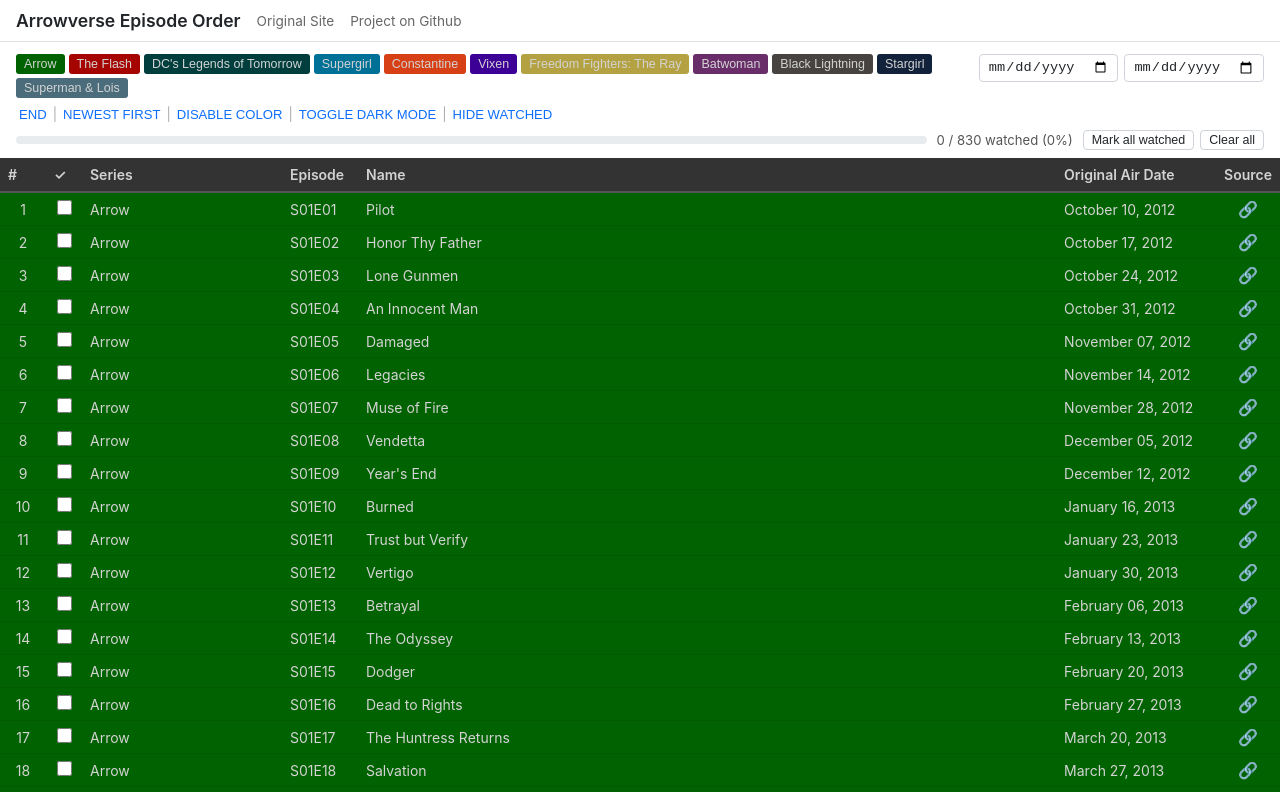
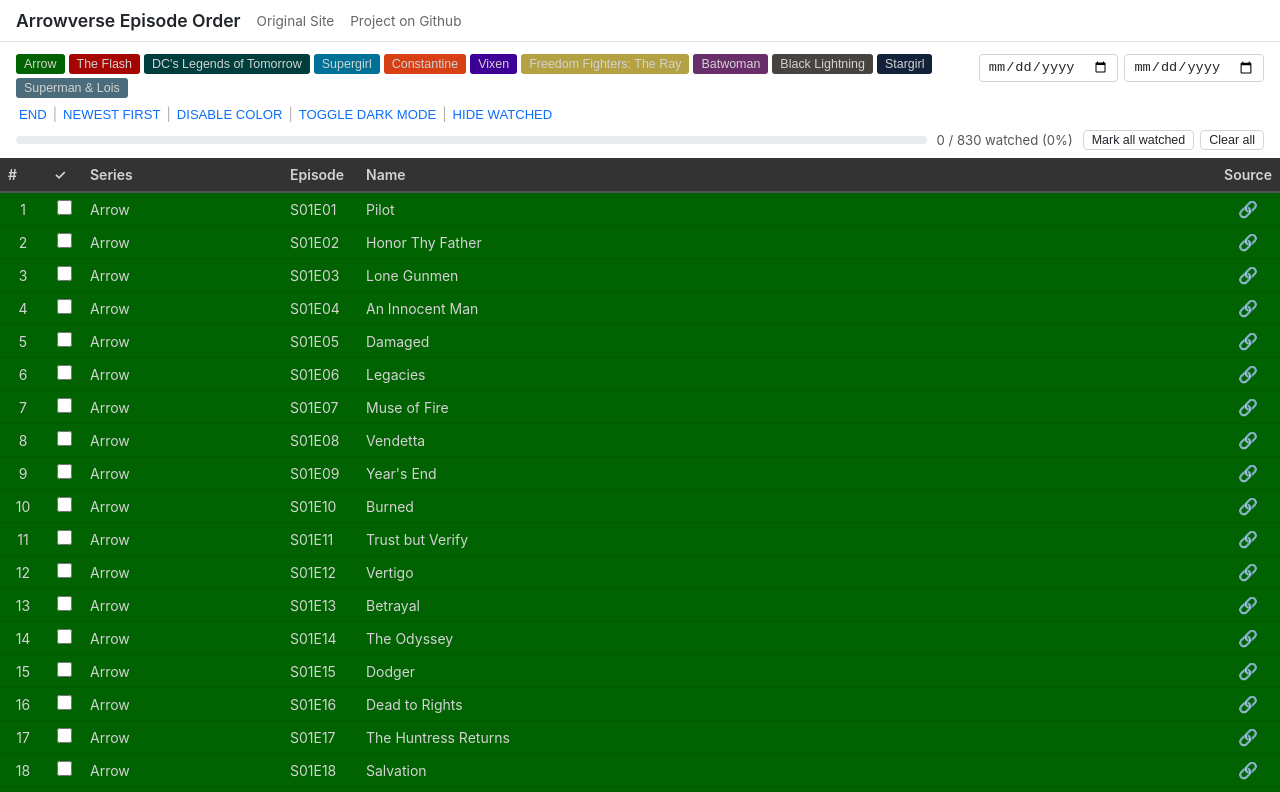
Before and after one commit to ayurisich/arrowverse-watchlist, a React (Vite) app: page / in a window 1280 px wide. Shown: the top 792 px of the page. Built offline with nearby package versions, Linux system fonts and the light colour scheme.

Commit message:
remove Original Air Date column from episode table

```diff
--- a/src/App.css
+++ b/src/App.css
@@ -313,7 +313,6 @@
 .col-series { width: 200px; }
 .col-ep { width: 76px; white-space: nowrap; }
 .col-name { }
-.col-date { width: 160px; white-space: nowrap; }
 .col-source { width: 56px; text-align: center; }
 
 .col-source a {
--- a/src/App.jsx
+++ b/src/App.jsx
@@ -189,7 +189,6 @@
               <th className="col-series">Series</th>
               <th className="col-ep">Episode</th>
               <th className="col-name">Name</th>
-              <th className="col-date">Original Air Date</th>
               <th className="col-source">Source</th>
             </tr>
           </thead>
@@ -214,7 +213,6 @@
                   <td className="col-series">{ep.series}</td>
                   <td className="col-ep">{ep.episode}</td>
                   <td className="col-name">{ep.name}</td>
-                  <td className="col-date">{ep.airDate}</td>
                   <td className="col-source">
                     {ep.sourceUrl ? (
                       <a href={ep.sourceUrl} target="_blank" rel="noreferrer" title="Source">🔗</a>
```
